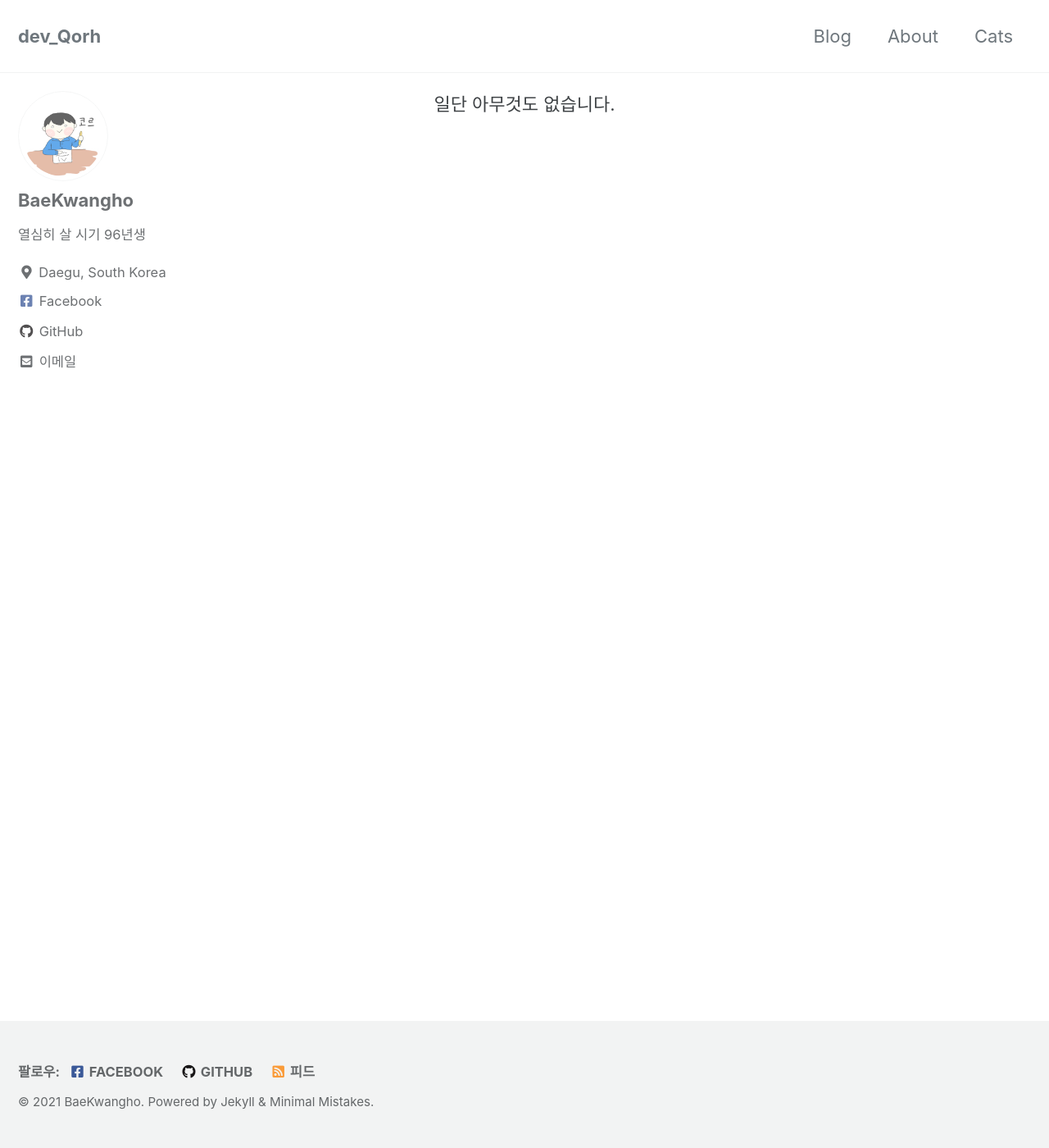
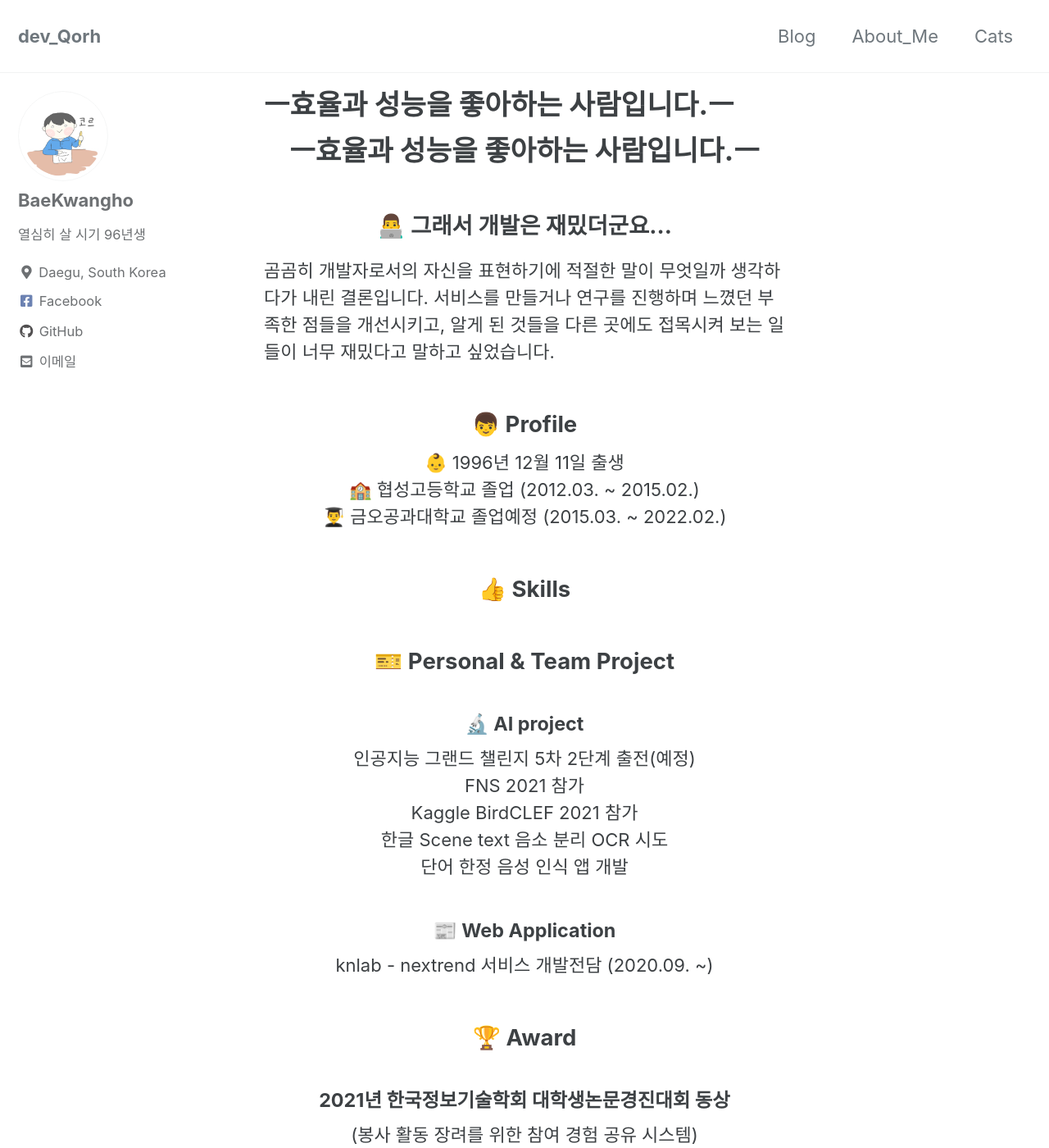
Before and after one commit to BaeKwangho/baekwangho.github.com, a Jekyll site: the page built from _pages/about.md, in a window 1280 px wide and 1400 px high. Shown: the whole window at 82% size. Built offline with Jekyll 4.4.1, drawn with Linux system fonts in a browser that asks for light colours; cached includes are drawn as plain includes; our own code applies the rules of GitHub Pages for plain Markdown files; some of the changed text lies outside the part shown.

Commit message:
1020 posted and reply update

```diff
--- a/_config.yml
+++ b/_config.yml
@@ -23,14 +23,14 @@ name                     : "BaeKwangho"
 description              : "여러가지로 관심이 많은 초보 개발자입니다."
 url                      : "https://baekwangho.github.io"
 baseurl                  : # the subpath of your site, e.g. "/blog"
-repository               : # GitHub username/repo-name e.g. "mmistakes/minimal-mistakes"
+repository               : "BaeKwangho/baekwangho.github.com"
 teaser                   : # path of fallback teaser image, e.g. "/assets/images/500x300.png"
 logo                     : # path of logo image to display in the masthead, e.g. "/assets/images/88x88.png"
 masthead_title           : "dev_Qorh"
 # breadcrumbs            : false # true, false (default)
 words_per_minute         : 200
 comments:
-  provider               : # false (default), "disqus", "discourse", "facebook", "staticman", "staticman_v2", "utterances", "custom"
+  provider               : "utterances"
   disqus:
     shortname            : # https://help.disqus.com/customer/portal/articles/466208-what-s-a-shortname-
   discourse:
@@ -41,8 +41,8 @@ comments:
     num_posts            : # 5 (default)
     colorscheme          : # "light" (default), "dark"
   utterances:
-    theme                : # "github-light" (default), "github-dark"
-    issue_term           : # "pathname" (default)
+    theme                : "github-light"
+    issue_term           : "pathname"
   staticman:
     branch               : # "master"
     endpoint             : # "https://{your Staticman v3 API}/v3/entry/github/"
--- a/_data/navigation.yml
+++ b/_data/navigation.yml
@@ -2,7 +2,7 @@
 main:
   - title: "Blog"
     url: /
-  - title: "About"
+  - title: "About_Me"
     url: /about/
   - title: "Cats"
     url: /categories/
--- a/_layouts/posts.html
+++ b/_layouts/posts.html
@@ -4,6 +4,8 @@ layout: archive
 
 {{ content }}
 
+
+<!-- post 원래 내용 아래
 <ul class="taxonomy__index">
   {% assign postsInYear = site.posts | where_exp: "item", "item.hidden != true" | group_by_exp: 'post', 'post.date | date: "%Y"' %}
   {% for year in postsInYear %}
@@ -26,5 +28,8 @@ layout: archive
       {% endfor %}
     </div>
     <a href="#page-title" class="back-to-top">{{ site.data.ui-text[site.locale].back_to_top | default: 'Back to Top' }} &uarr;</a>
+
+
   </section>
 {% endfor %}
+-->
--- a/_layouts/single.html
+++ b/_layouts/single.html
@@ -55,6 +55,8 @@ layout: default
       {% if page.share %}{% include social-share.html %}{% endif %}
 
       {% include post_pagination.html %}
+
+
     </div>
 
     {% if jekyll.environment == 'production' and site.comments.provider and page.comments %}
@@ -87,3 +89,12 @@ layout: default
     </div>
   {% endif %}
 </div>
+<div class="utterances">
+  <script src="https://utteranc.es/client.js"
+        repo="BaeKwangho/baekwangho.github.com"
+        issue-term="pathname"
+        theme="github-light"
+        crossorigin="anonymous"
+        async>
+</script>
+</div>
--- a/_pages/about.md
+++ b/_pages/about.md
@@ -1,7 +1,48 @@
 ---
-layout: single
+layout: posts
 permalink: /about/
 author_profile: true
 ---
 
-<center>일단 아무것도 없습니다.</center>
+# <center>ㅡ효율과 성능을 좋아하는 사람입니다.ㅡ</center>
+
+## <center>👨‍💻 그래서 개발은 재밌더군요...</center>
+
+곰곰히 개발자로서의 자신을 표현하기에 적절한 말이 무엇일까 생각하다가 내린 결론입니다.
+서비스를 만들거나 연구를 진행하며 느꼈던 부족한 점들을 개선시키고, 알게 된 것들을 다른 곳에도 접목시켜 보는
+일들이 너무 재밌다고 말하고 싶었습니다.
+
+## <center>👦 Profile</center>
+
+<center>👶  1996년 12월 11일 출생</center>
+<center>🏫  협성고등학교 졸업 (2012.03. ~ 2015.02.)</center>
+<center>👨‍🎓  금오공과대학교 졸업예정 (2015.03. ~ 2022.02.)</center>
+
+## <center>👍 Skills</center>
+
+<center></center>
+<center></center>
+<center></center>
+<center></center>
+
+
+## <center>🎫 Personal & Team Project</center>
+
+#### <center>🔬 AI project</center>
+<center>인공지능 그랜드 챌린지 5차 2단계 출전(예정)</center>
+<center>FNS 2021 참가</center>
+<center>Kaggle BirdCLEF 2021 참가</center>
+<center>한글 Scene text 음소 분리 OCR 시도</center>
+<center>단어 한정 음성 인식 앱 개발</center>
+
+#### <center>📰 Web Application</center>
+<center>knlab - nextrend 서비스 개발전담 (2020.09. ~)</center>
+
+
+## <center>🏆 Award</center>
+#### <center>2021년 한국정보기술학회 대학생논문경진대회 동상</center>
+<center>(봉사 활동 장려를 위한 참여 경험 공유 시스템)</center>
+
+## <center>💡 Contact</center>
+
+<center>📭  qorhkdgh00@gmail.com </center>
```
Also changed, not shown: _posts/papers/mwp/2021-07-29-MTMSN.md (+1 -0 lines).
